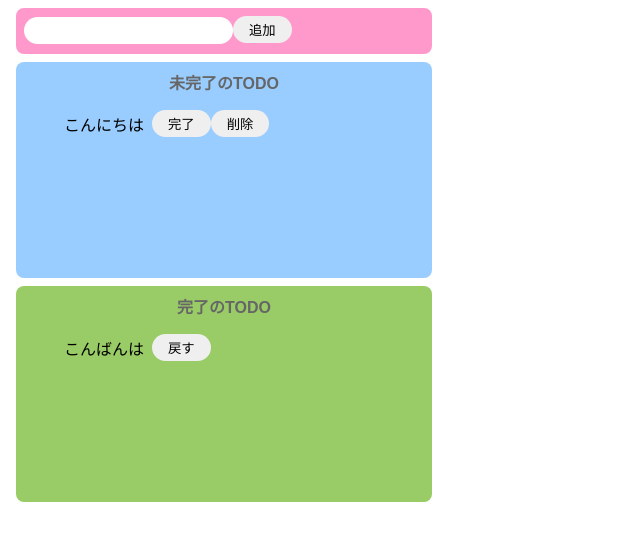
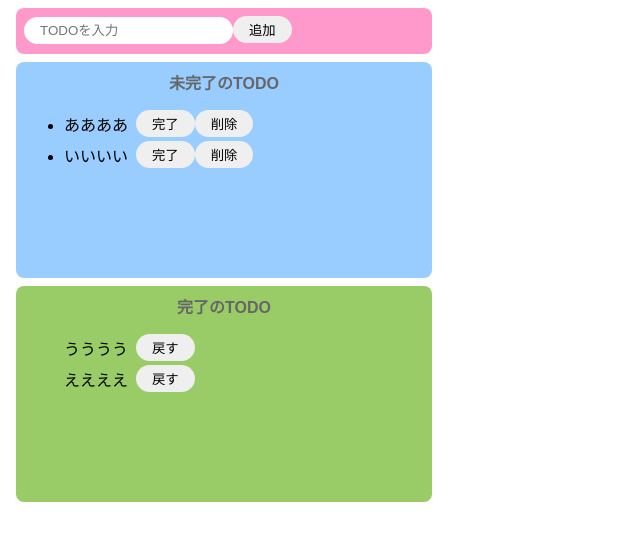
Before and after one commit to hamabehayato/todo_react, a React (Create React App) app: page / in a window 1280 px wide. Shown: the top 540 px of the page, without its empty margins (0-640 px from the left). Built offline with nearby package versions, Linux system fonts and the light colour scheme.

Commit message:
追加・完了・削除ボタンの実装

```diff
--- a/src/App.jsx
+++ b/src/App.jsx
@@ -1,32 +1,73 @@
-import React from "react";
+import React, { useState } from "react";
 import "./styles.css";
 
 export const App = () => {
+  const [todoText, setTodoText] = useState("");
+  const [incompleteTodos, setIncompleteTodos] = useState([
+    "ああああ",
+    "いいいい"
+  ]);
+  const [completeTodos, setCompleteTodos] = useState(["うううう", "ええええ"]);
+  const onChangeTodoText = (event) => setTodoText(event.target.value);
+  //追加ボタンの関数
+  const onClickAdd = () => {
+    if (todoText === "") return;
+    const newTodos = [...incompleteTodos, todoText];
+    setIncompleteTodos(newTodos);
+    setTodoText("");
+  };
+  //削除ボタンの関数
+  const onClickDelete = (index) => {
+    const newTodos = [...incompleteTodos];
+    newTodos.splice(index, 1);
+  };
+  //完了ボタンの関数
+  const onClickComplete = (index) => {
+    const newIncompleteTodos = [...incompleteTodos];
+    newIncompleteTodos.splice(index, 1);
+
+    const newCompleteTodo = [...completeTodos, incompleteTodos[index]];
+    setIncompleteTodos(newIncompleteTodos);
+    setCompleteTodos(newCompleteTodo);
+  };
+
   return (
     <>
       <div class="input_area">
-        <input type="text" />
-        <button>追加</button>
+        <input
+          placeholder="TODOを入力"
+          value={todoText}
+          onChange={onChangeTodoText}
+        />
+        <button onClick={onClickAdd}>追加</button>
       </div>
 
       <div class="imcomplete_area">
         <p class="title">未完了のTODO</p>
         <ul>
-          <li class="list_row">
-            <div class="todo">こんにちは</div>
-            <button>完了</button>
-            <button>削除</button>
-          </li>
+          {incompleteTodos.map((todo, index) => {
+            return (
+              <li key={todo} class="list_row">
+                <li class="todo">{todo}</li>
+                <button onClick={() => onClickComplete(index)}>完了</button>
+                <button onClick={() => onClickDelete(index)}>削除</button>
+              </li>
+            );
+          })}
         </ul>
       </div>
 
       <div class="complete_area">
         <p class="title">完了のTODO</p>
         <ul>
-          <li class="list_row">
-            <div class="todo">こんばんは</div>
-            <button>戻す</button>
-          </li>
+          {completeTodos.map((todo) => {
+            return (
+              <li key={todo} class="list_row">
+                <div class="todo">{todo}</div>
+                <button>戻す</button>
+              </li>
+            );
+          })}
         </ul>
       </div>
     </>
```
